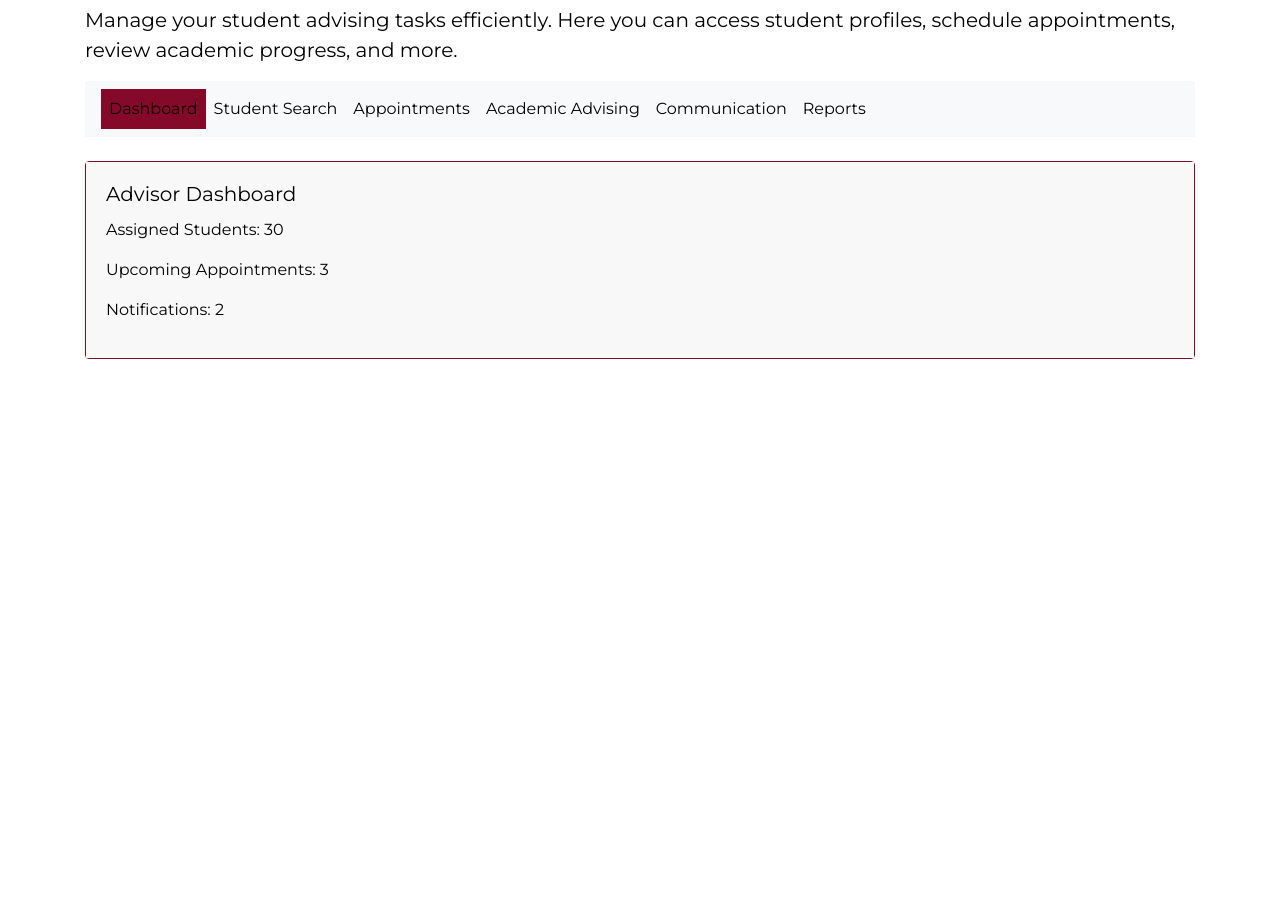
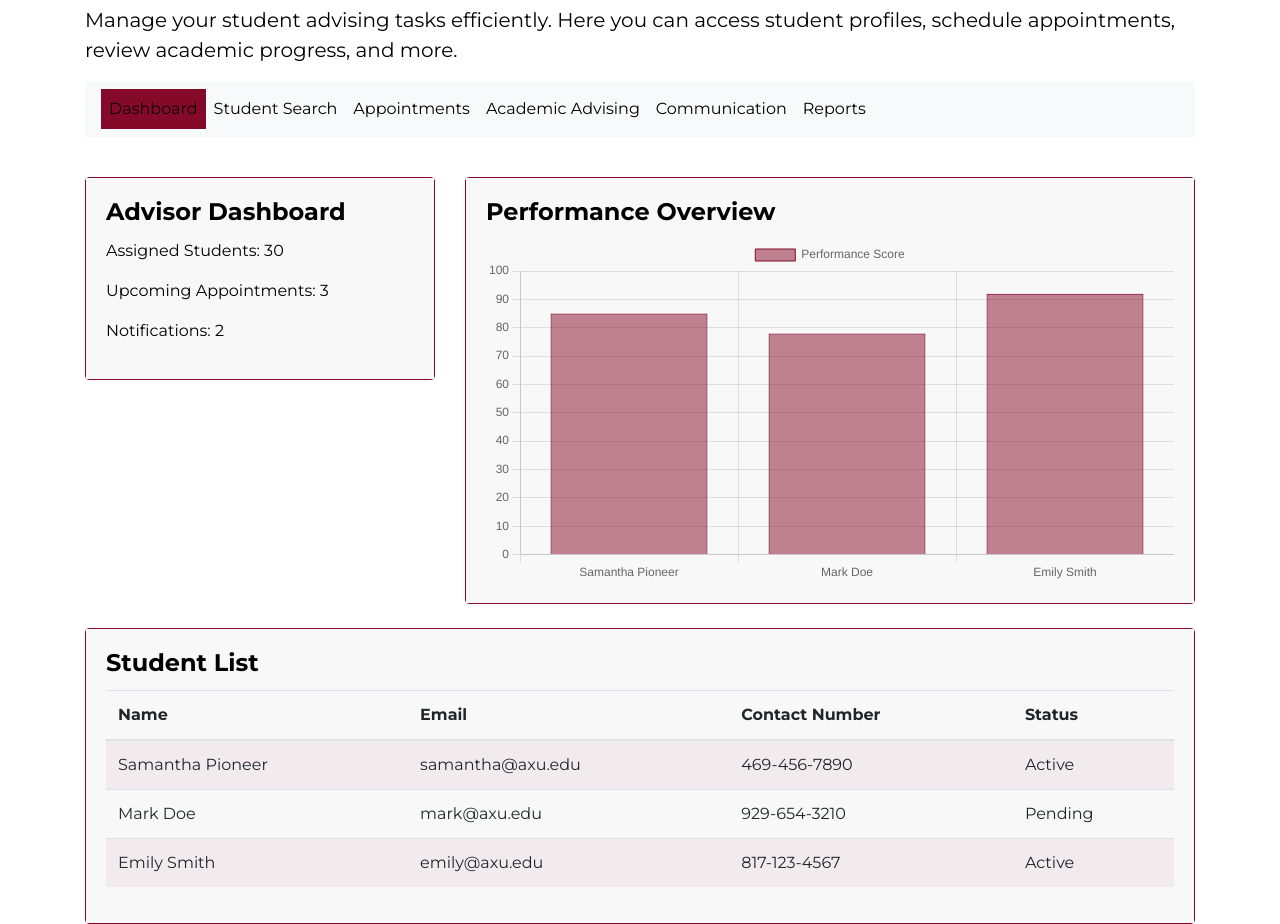
Before and after one commit to Schhuon13/IDD-Repo, a plain HTML site: page advisorPage.html in a window 1280 px wide. Shown: the part 155-1079 px from the top of the page. Before the commit the page ends 800 px from the top, so only its background shows below. Drawn offline with nearby package versions, Linux system fonts and the light colour scheme.

Commit message:
Updated Performance Dashboard

```diff
--- a/advisorPage.html
+++ b/advisorPage.html
@@ -56,6 +56,13 @@
         .nav-tabs .nav-link {
             color: #850928;
         }
+        .card-title {
+            font-size: 1.5rem;
+            font-weight: bold;
+        }
+        .table-striped tbody tr:nth-of-type(odd) {
+            background-color: rgba(133, 9, 40, 0.05);
+        }
     </style>
 </head>
 <body>
@@ -81,7 +88,7 @@
             <div class="collapse navbar-collapse" id="secondaryNavbar">
                 <ul class="navbar-nav">
                     <li class="nav-item">
-                        <a class="nav-link" href="#" id="dashboard-tab">Dashboard</a>
+                        <a class="nav-link active" href="#" id="dashboard-tab">Dashboard</a>
                     </li>
                     <li class="nav-item">
                         <a class="nav-link" href="#" id="student-search-tab">Student Search</a>
@@ -104,16 +111,49 @@
 
         <div class="content mt-3">
             <div id="dashboard-content" class="content-section">
-                <div class="card mt-4">
-                    <div class="card-body">
-                        <h5 class="card-title">Advisor Dashboard</h5>
-                        <p>Assigned Students: 30</p>
-                        <p>Upcoming Appointments: 3</p>
-                        <p>Notifications: 2</p>
+                <div class="row">
+                    <div class="col-md-4">
+                        <div class="card mt-4">
+                            <div class="card-body">
+                                <h5 class="card-title">Advisor Dashboard</h5>
+                                <p>Assigned Students: <span id="assigned-students">30</span></p>
+                                <p>Upcoming Appointments: <span id="upcoming-appointments">3</span></p>
+                                <p>Notifications: <span id="notifications">2</span></p>
+                            </div>
+                        </div>
+                    </div>
+                    <div class="col-md-8">
+                        <div class="card mt-4">
+                            <div class="card-body">
+                                <h5 class="card-title">Performance Overview</h5>
+                                <canvas id="performanceChart"></canvas>
+                            </div>
+                        </div>
+                    </div>
+                </div>
+                <div class="row mt-4">
+                    <div class="col-md-12">
+                        <div class="card">
+                            <div class="card-body">
+                                <h5 class="card-title">Student List</h5>
+                                <table class="table table-striped">
+                                    <thead>
+                                        <tr>
+                                            <th>Name</th>
+                                            <th>Email</th>
+                                            <th>Contact Number</th>
+                                            <th>Status</th>
+                                        </tr>
+                                    </thead>
+                                    <tbody id="student-list">
+                                        <!-- Student rows will be populated here -->
+                                    </tbody>
+                                </table>
+                            </div>
+                        </div>
                     </div>
                 </div>
             </div>
-
             <div id="student-search-content" class="content-section" style="display:none;">
                 <div class="card mt-4">
                     <div class="card-body">
@@ -174,7 +214,7 @@
                                     <option>Mark Doe</option>
                                 </select>
                             </div>
-                            <button type="submit" class="btn btn-primary">View Progress</button>
+                            <button type="submit" class="btn btn-primary">Review Progress</button>
                         </form>
                     </div>
                 </div>
@@ -183,7 +223,8 @@
             <div id="communication-content" class="content-section" style="display:none;">
                 <div class="card mt-4">
                     <div class="card-body">
-                        <h5 class="card-title">Communication Tools</h5>
+                        <h5 class="card-title">Communication Center</h5>
+                        <p>Send messages to students and keep track of communication history.</p>
                         <form>
                             <div class="form-group">
                                 <label for="messageSubject" class="form-label">Subject</label>
@@ -191,11 +232,11 @@
                             </div>
                             <div class="form-group">
                                 <label for="messageBody" class="form-label">Message</label>
-                                <textarea class="form-control" id="messageBody" rows="3" placeholder="Enter your message"></textarea>
+                                <textarea class="form-control" id="messageBody" rows="5" placeholder="Enter message"></textarea>
                             </div>
                             <div class="form-group">
-                                <label for="studentSelectMessage" class="form-label">Student</label>
-                                <select class="form-control" id="studentSelectMessage">
+                                <label for="studentSelectCommunication" class="form-label">Student</label>
+                                <select class="form-control" id="studentSelectCommunication">
                                     <option>Select Student</option>
                                     <option>Samantha Pioneer</option>
                                     <option>Mark Doe</option>
@@ -210,16 +251,15 @@
             <div id="reports-content" class="content-section" style="display:none;">
                 <div class="card mt-4">
                     <div class="card-body">
-                        <h5 class="card-title">Reports and Analytics</h5>
-                        <p>Access detailed reports on student performance, retention rates, and other analytics.</p>
+                        <h5 class="card-title">Reports</h5>
+                        <p>Generate reports on student performance, appointments, and other metrics.</p>
                         <form>
                             <div class="form-group">
                                 <label for="reportType" class="form-label">Report Type</label>
                                 <select class="form-control" id="reportType">
                                     <option>Select Report Type</option>
-                                    <option>Performance Report</option>
-                                    <option>Retention Report</option>
-                                    <option>Graduation Report</option>
+                                    <option>Performance</option>
+                                    <option>Appointments</option>
                                 </select>
                             </div>
                             <button type="submit" class="btn btn-primary">Generate Report</button>
@@ -230,48 +270,66 @@
         </div>
     </div>
 
-    <script src="https://ajax.googleapis.com/ajax/libs/jquery/3.5.1/jquery.min.js"></script>
-    <script src="https://cdnjs.cloudflare.com/ajax/libs/popper.js/1.16.0/umd/popper.min.js"></script>
-    <script src="https://maxcdn.bootstrapcdn.com/bootstrap/4.5.2/js/bootstrap.min.js"></script>
+    <script src="https://code.jquery.com/jquery-3.5.1.min.js"></script>
+    <script src="https://cdn.jsdelivr.net/npm/chart.js"></script>
     <script>
         $(document).ready(function() {
-            $('#dashboard-tab').click(function() {
-                $('.content-section').hide();
-                $('#dashboard-content').show();
-                $('.nav-link').removeClass('active');
-                $(this).addClass('active');
+            const studentList = [
+                { name: "Samantha Pioneer", email: "samantha@axu.edu", contact: "469-456-7890", status: "Active" },
+                { name: "Mark Doe", email: "mark@axu.edu", contact: "929-654-3210", status: "Pending" },
+                { name: "Emily Smith", email: "emily@axu.edu", contact: "817-123-4567", status: "Active" },
+            ];
+
+            function populateStudentList() {
+                const tbody = $("#student-list");
+                tbody.empty();
+                studentList.forEach(student => {
+                    tbody.append(`<tr>
+                        <td>${student.name}</td>
+                        <td>${student.email}</td>
+                        <td>${student.contact}</td>
+                        <td>${student.status}</td>
+                    </tr>`);
+                });
+            }
+
+            populateStudentList();
+
+            const ctx = document.getElementById('performanceChart').getContext('2d');
+            const performanceChart = new Chart(ctx, {
+                type: 'bar',
+                data: {
+                    labels: ['Samantha Pioneer', 'Mark Doe', 'Emily Smith'],
+                    datasets: [{
+                        label: 'Performance Score',
+                        data: [85, 78, 92],
+                        backgroundColor: ['rgba(133, 9, 40, 0.5)', 'rgba(133, 9, 40, 0.5)', 'rgba(133, 9, 40, 0.5)'],
+                        borderColor: ['rgba(133, 9, 40, 1)', 'rgba(133, 9, 40, 1)', 'rgba(133, 9, 40, 1)'],
+                        borderWidth: 1
+                    }]
+                },
+                options: {
+                    scales: {
+                        y: {
+                            beginAtZero: true
+                        }
+                    }
+                }
             });
-            $('#student-search-tab').click(function() {
-                $('.content-section').hide();
-                $('#student-search-content').show();
-                $('.nav-link').removeClass('active');
-                $(this).addClass('active');
-            });
-            $('#appointments-tab').click(function() {
-                $('.content-section').hide();
-                $('#appointments-content').show();
-                $('.nav-link').removeClass('active');
-                $(this).addClass('active');
-            });
-            $('#academic-advising-tab').click(function() {
-                $('.content-section').hide();
-                $('#academic-advising-content').show();
-                $('.nav-link').removeClass('active');
-                $(this).addClass('active');
-            });
-            $('#communication-tab').click(function() {
-                $('.content-section').hide();
-                $('#communication-content').show();
-                $('.nav-link').removeClass('active');
-                $(this).addClass('active');
-            });
-            $('#reports-tab').click(function() {
-                $('.content-section').hide();
-                $('#reports-content').show();
-                $('.nav-link').removeClass('active');
-                $(this).addClass('active');
-            });
-            $('#dashboard-tab').click(); // Show dashboard by default
+
+            function showSection(sectionId) {
+                $(".content-section").hide();
+                $(`#${sectionId}-content`).show();
+            }
+
+            $("#dashboard-tab").click(() => showSection('dashboard'));
+            $("#student-search-tab").click(() => showSection('student-search'));
+            $("#appointments-tab").click(() => showSection('appointments'));
+            $("#academic-advising-tab").click(() => showSection('academic-advising'));
+            $("#communication-tab").click(() => showSection('communication'));
+            $("#reports-tab").click(() => showSection('reports'));
+
+            showSection('dashboard');
         });
     </script>
 </body>
```
